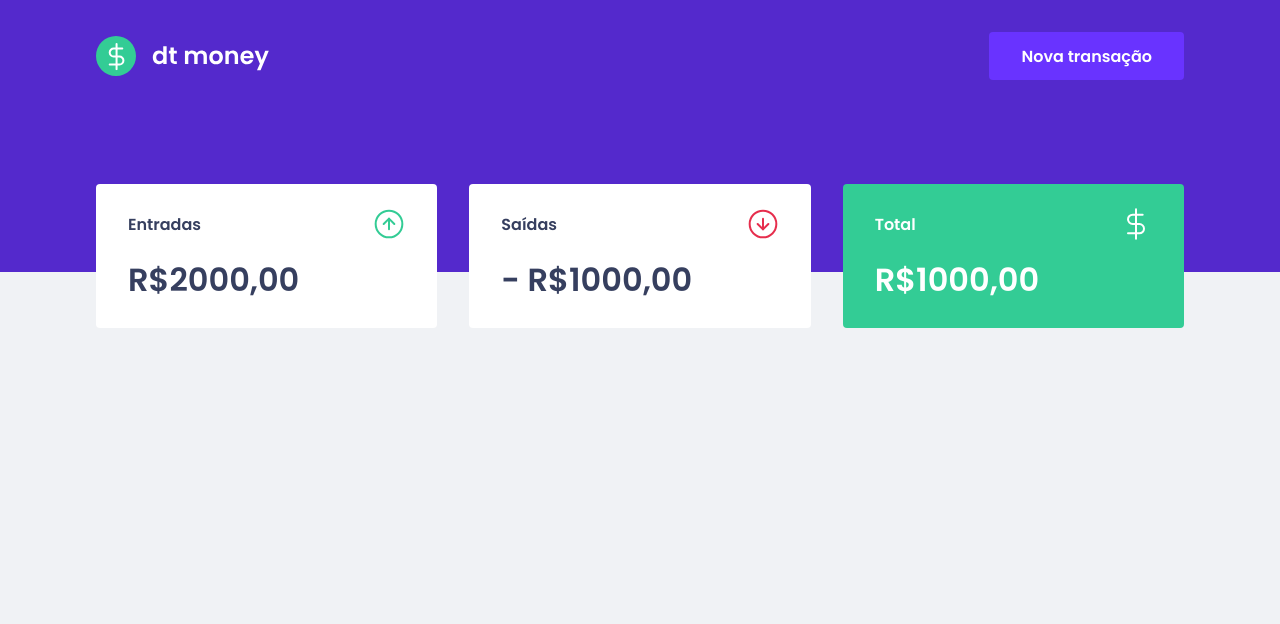
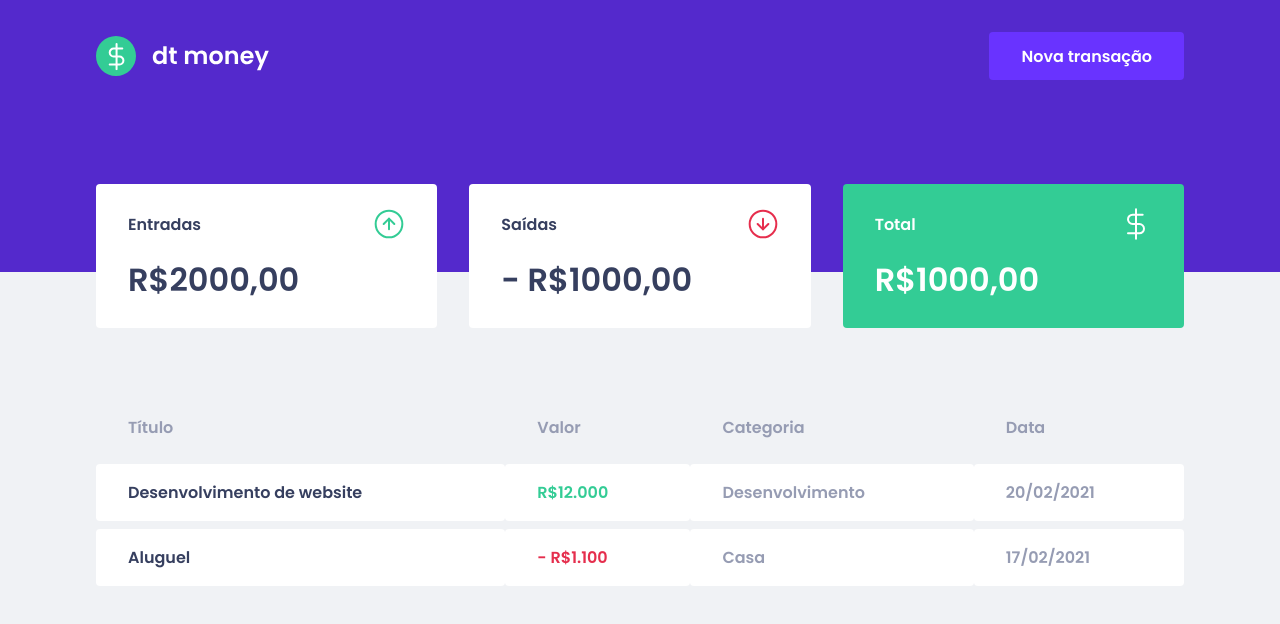
Before and after one commit to Jonathas-bonfim/moneycontrol, a React (Create React App) app: page / in a window 1280 px wide. Shown: the top 624 px of the page. Built offline with nearby package versions, Linux system fonts and the light colour scheme.

Commit message:
styled transaction table

```diff
--- a/src/components/Dashboard/index.tsx
+++ b/src/components/Dashboard/index.tsx
@@ -1,4 +1,5 @@
 import { Summary } from '../Summary'
+import { TransactionTable } from '../TransactionsTable'
 
 import { Container } from './styles'
 
@@ -6,6 +7,7 @@
   return (
     <Container>
       <Summary />
+      <TransactionTable />
     </Container>
   )
 }
--- /dev/null
+++ b/src/components/TransactionsTable/index.tsx
@@ -0,0 +1,35 @@
+import { Container } from "./styles";
+
+export function TransactionTable() {
+  return (
+    <Container>
+      <table>
+        <thead>
+          <tr>
+            <th>Título</th>
+            <th>Valor</th>
+            <th>Categoria</th>
+            <th>Data</th>
+          </tr>
+        </thead>
+
+        <tbody>
+          <tr>
+            <td>Desenvolvimento de website</td>
+            <td className="deposit">R$12.000</td>
+            <td>Desenvolvimento</td>
+            <td>20/02/2021</td>
+          </tr>
+
+          <tr>
+            <td>Aluguel</td>
+            <td className="withdraw">- R$1.100</td>
+            <td>Casa</td>
+            <td>17/02/2021</td>
+          </tr>
+
+        </tbody>
+      </table>
+    </Container>
+  )
+}
--- /dev/null
+++ b/src/components/TransactionsTable/styles.ts
@@ -0,0 +1,39 @@
+import styled from "styled-components";
+
+export const Container = styled.div`
+  margin-top: 4rem;
+
+  table {
+    width: 100%;
+    border-spacing: 0 0.5rem;
+
+    th {
+      color: var(--text-body);
+      font-weight: 400;
+      padding: 1rem 2rem;
+      text-align: left;
+      line-height: 1.5rem;
+    }
+
+    td {
+      padding: 1rem 2rem;
+      border:0;
+      background-color: var(--shape);
+      color: var(--text-body);
+      font-weight: normal;
+      border-radius: 0.25rem;
+
+      &:first-child{
+      color: var(--text-title);
+      }
+
+      &.deposit{
+        color: var(--green);
+      }
+
+      &.withdraw{
+        color: var(--red);
+      }
+    }
+  }
+`
```
